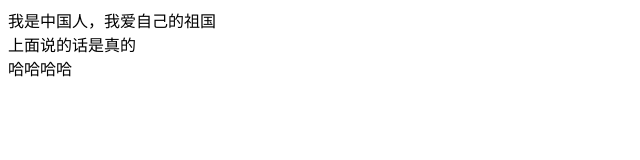
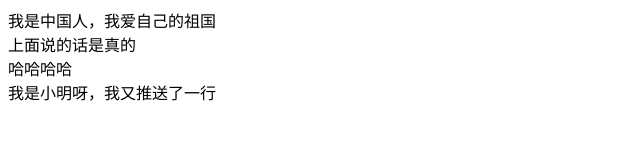
Before and after one commit to kai1688/black, a plain HTML site: page index.html in a window 1280 px wide. Shown: the whole page, without its empty margins (0-640 px from the left). Drawn offline with Linux system fonts and the light colour scheme.

Commit message:
我是小明呀，又添加了一行

```diff
--- a/index.html
+++ b/index.html
@@ -8,5 +8,6 @@
 	<div>我是中国人，我爱自己的祖国</div>
 	<div>上面说的话是真的</div>
 	<div>哈哈哈哈</div>
+	<div>我是小明呀，我又推送了一行</div>
 </body>
 </html>
```
